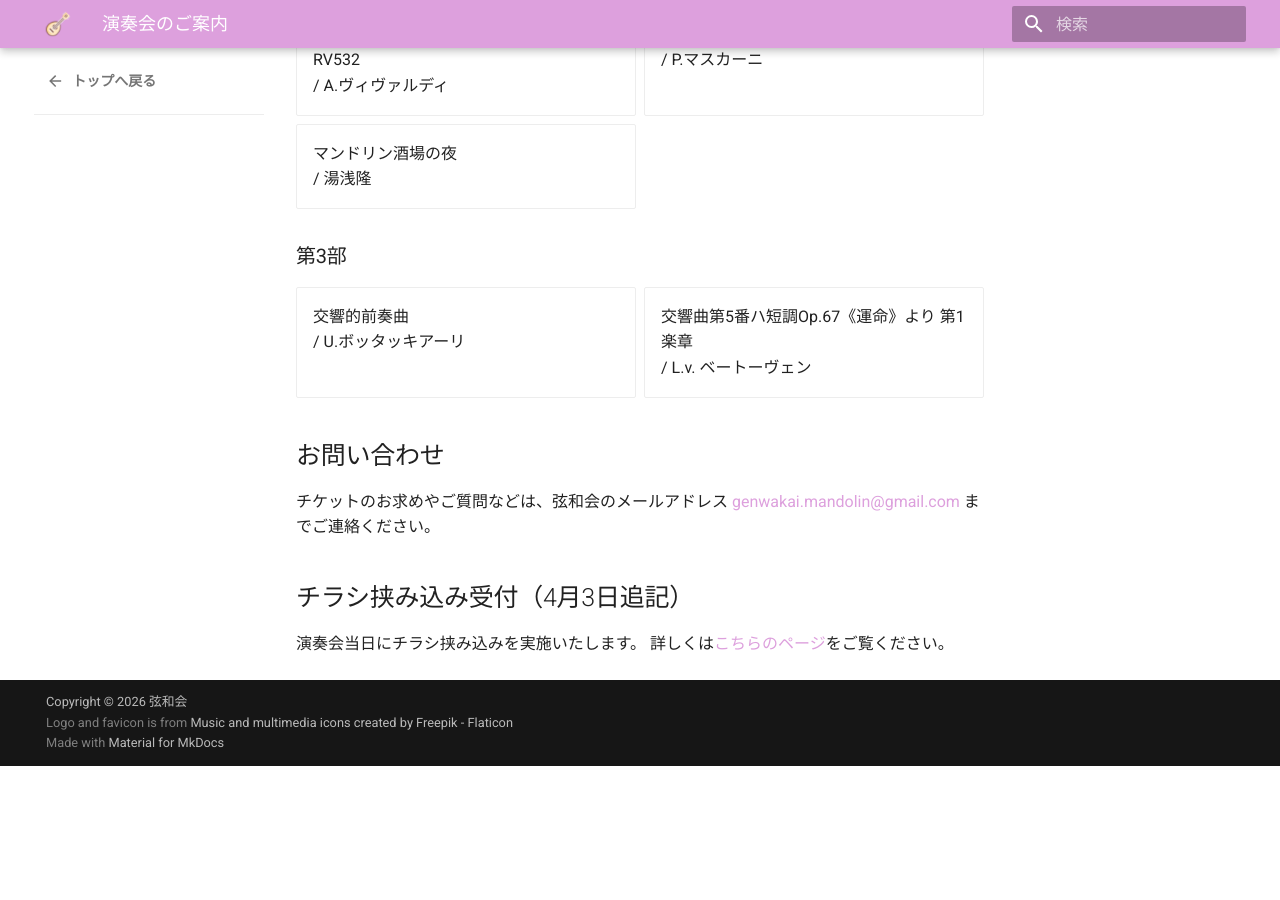
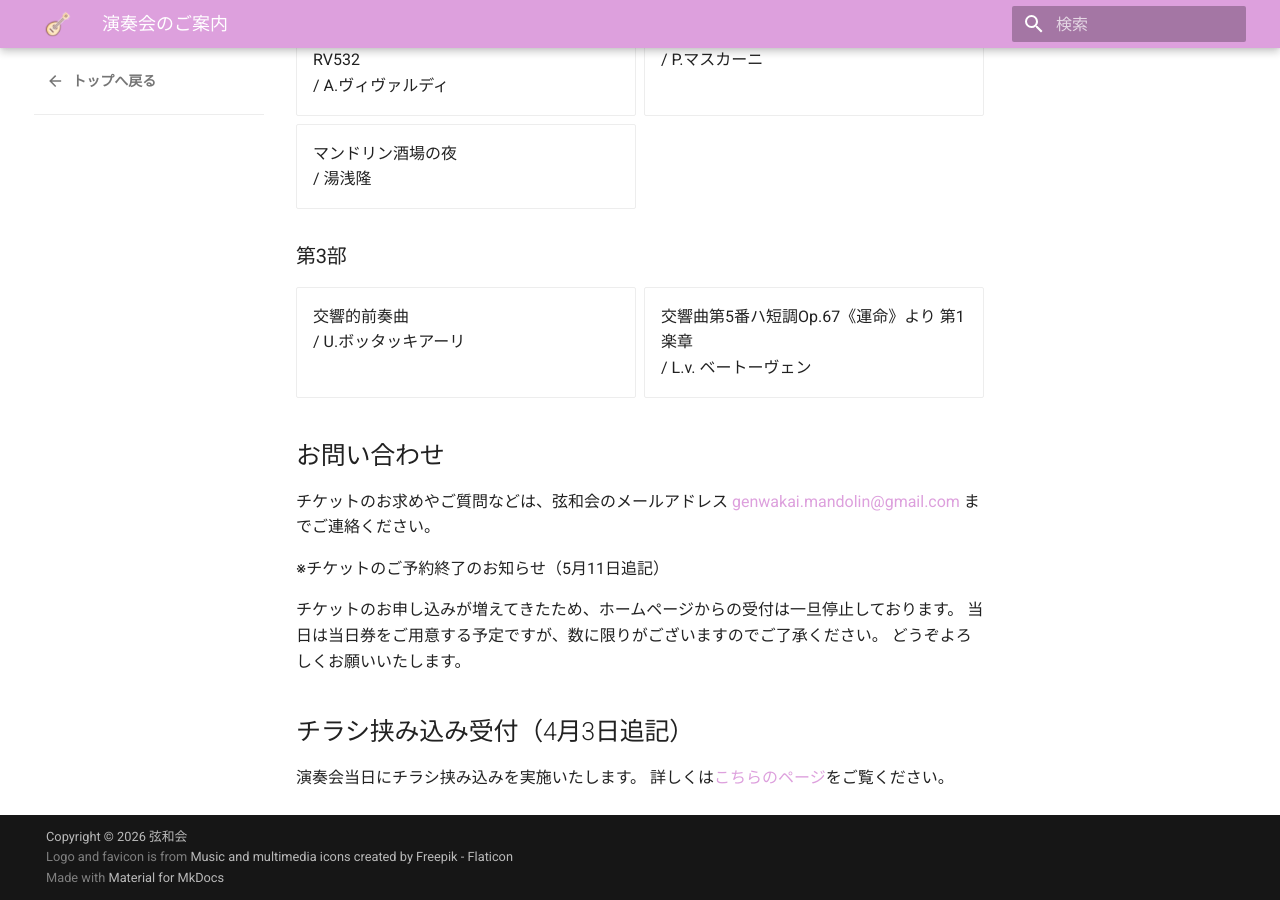
Before and after one commit to Genwakai/Genwakai.github.io, an MkDocs documentation site: the page built from docs/news/posts/concert-2026.md, in a window 1280 px wide and 900 px high, scrolled down 1277 px. Built offline with MkDocs 1.6.1 and Material for MkDocs 9.7.7, drawn with Linux system fonts in a browser that asks for light colours; before the commit the page ends 2043 px from its top, so only the background shows below that.

Commit message:
チケット予約終了

```diff
--- a/docs/news/posts/concert-2026.md
+++ b/docs/news/posts/concert-2026.md
@@ -96,6 +96,12 @@ date: 2025-08-13
 [genwakai.mandolin@gmail.com](mailto:genwakai.mandolin@gmail.com)
 までご連絡ください。
 
+※チケットのご予約終了のお知らせ（5月11日追記）
+
+チケットのお申し込みが増えてきたため、ホームページからの受付は一旦停止しております。
+当日は当日券をご用意する予定ですが、数に限りがございますのでご了承ください。
+どうぞよろしくお願いいたします。
+
 ## チラシ挟み込み受付（4月3日追記）
 
 演奏会当日にチラシ挟み込みを実施いたします。
```
